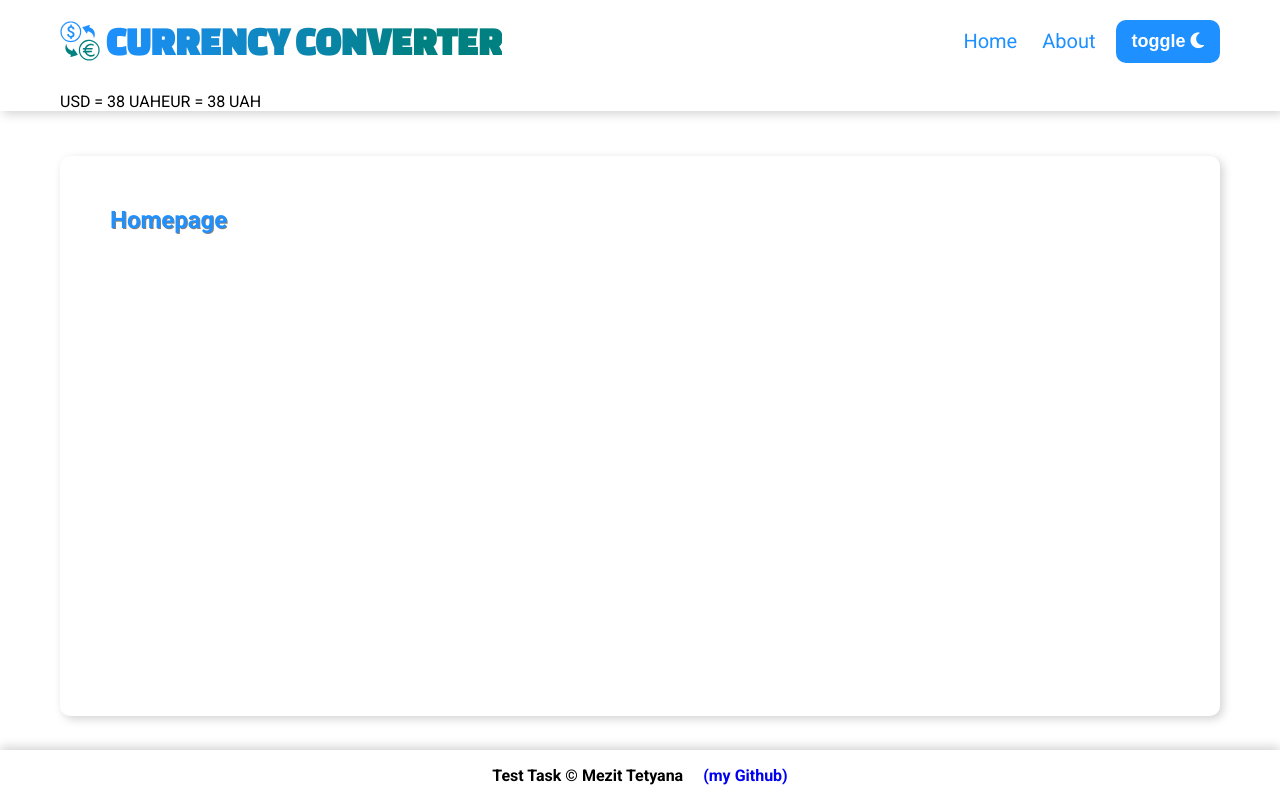
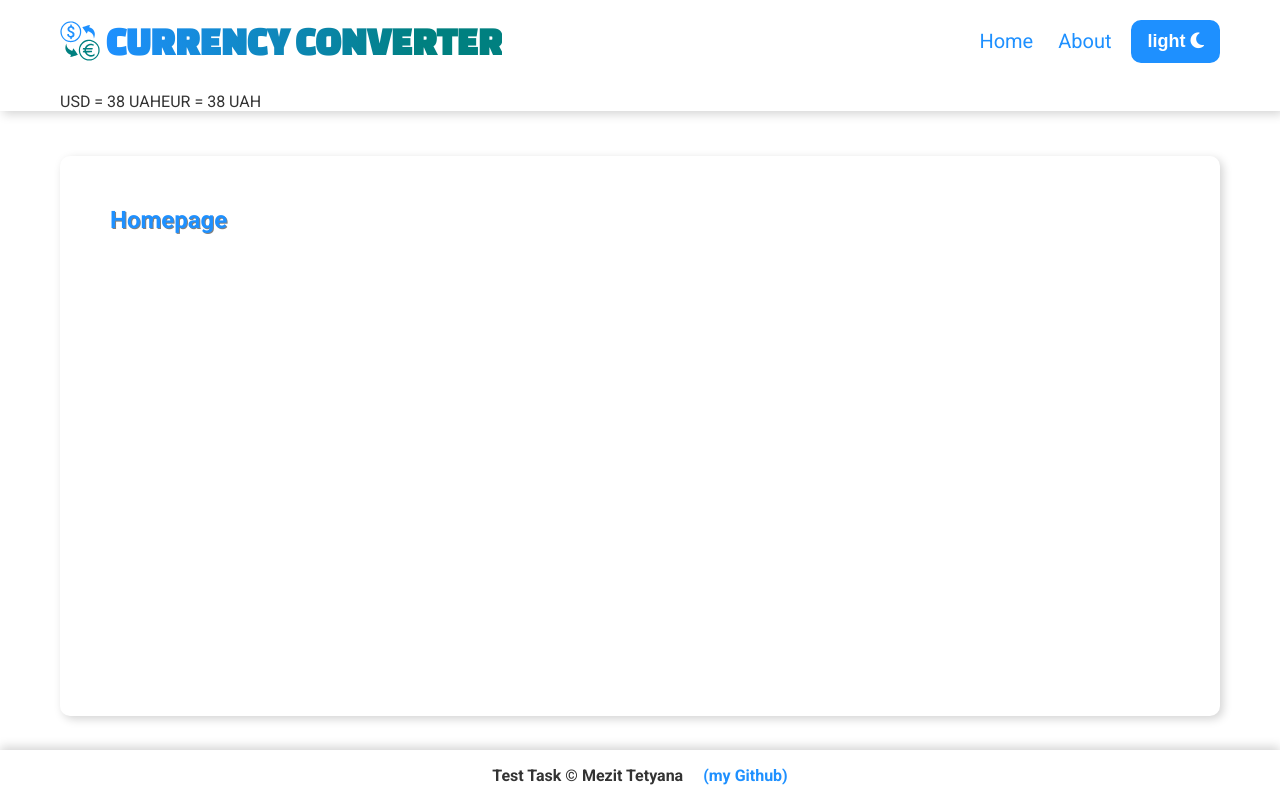
Before and after one commit to NemesisUA/react-currencies-converter, a React (Create React App) app: page / in a window 1280 px wide. Built offline with nearby package versions, Linux system fonts and the light colour scheme.

Commit message:
feat: implement Theme provider

```diff
--- a/src/App.js
+++ b/src/App.js
@@ -1,11 +1,16 @@
 import { Route, Routes } from 'react-router-dom';
+import { useTheme } from './hooks/useTheme';
+
 import HomePage from './pages/HomePage';
 import AboutPage from './pages/AboutPage';
 import NotFoundPage from './pages/NotFoundPage';
 import Layout from './components/Layout';
 
 function App() {
+  const { theme } = useTheme();
+
   return (
+    <div className={`app ${theme}`}>
       <Routes>
         <Route path='/' element={<Layout />}>
           <Route index element={<HomePage />} />
@@ -13,6 +18,7 @@ function App() {
           <Route path='*' element={<NotFoundPage />} />
         </Route>
       </Routes>
+    </div>
   );
 }
 
--- a/src/assets/Footer.css
+++ b/src/assets/Footer.css
@@ -13,4 +13,5 @@ footer {
 
 .github-link {
     margin-left: 20px;
+    color: dodgerblue;
 }
--- a/src/components/Header.jsx
+++ b/src/components/Header.jsx
@@ -1,9 +1,12 @@
 import React from 'react'
 import { Link } from 'react-router-dom'
+import { useTheme } from '../hooks/useTheme'
 import '../assets/Header.css'
 import Button from './UI/Button'
 
 const Header = () => {
+  const {theme, toggleTheme} = useTheme();
+
   return (
     <header className="header">
       <div className="wrapper">
@@ -23,9 +26,12 @@ const Header = () => {
                 <Link to='about' className="navigation__link">About</Link>
               </li>
             </ul>
-            <Button className="styled-btn">
-              toggle <i className="fa-solid fa-moon" ></i>
+
+            <Button onClick={toggleTheme}
+             className="styled-btn">
+              {theme} <i className="fa-solid fa-moon" ></i>
             </Button>
+
           </nav>
         </div>
         <div className="current-rates-wrapper">
--- /dev/null
+++ b/src/hoc/ThemeProvider.jsx
@@ -0,0 +1,23 @@
+import { createContext, useEffect, useState } from "react";
+import { LocalStorageService, LS_KEYS} from "../services/localStorage";
+
+export const ThemeContext = createContext('light');
+
+export const ThemeProvider = ({ children }) => {
+    const [theme, setTheme] = useState(
+        LocalStorageService.get(LS_KEYS.THEME) || 'light');
+
+    const toggleTheme = () => {
+        setTheme(theme => theme === 'light' ? 'dark' : 'light')
+    }
+
+    useEffect(() => {
+        LocalStorageService.set(LS_KEYS.THEME, theme)
+    }, [theme])
+
+        return (
+        <ThemeContext.Provider value={{theme, setTheme, toggleTheme}}>
+            {children}
+        </ThemeContext.Provider>
+    )
+}
--- /dev/null
+++ b/src/hooks/useTheme.js
@@ -0,0 +1,6 @@
+import { useContext } from "react";
+import { ThemeContext } from "../hoc/ThemeProvider";
+
+export const useTheme = () => {
+    return useContext(ThemeContext);
+}
--- a/src/index.css
+++ b/src/index.css
@@ -12,6 +12,16 @@
 
     --color-main: dodgerblue;
     --color-secondary: teal;
+}
+
+.light {
+    color: #333;
+    background-color: #fff;
+}
+
+.dark {
+    color: #ddd;
+    background-color: #333;
 }
 
 body {
--- a/src/index.js
+++ b/src/index.js
@@ -1,6 +1,7 @@
 import React from 'react';
 import ReactDOM from 'react-dom/client';
 import { BrowserRouter } from 'react-router-dom';
+import { ThemeProvider } from './hoc/ThemeProvider';
 import './index.css';
 import App from './App';
 
@@ -8,8 +9,10 @@ import App from './App';
 const root = ReactDOM.createRoot(document.getElementById('root'));
 root.render(
   <React.StrictMode>
-    <BrowserRouter>
-      <App />
-    </BrowserRouter>
+    <ThemeProvider>
+      <BrowserRouter>
+        <App />
+      </BrowserRouter>
+    </ThemeProvider>
   </React.StrictMode>
 );
```
Lines whose indentation alone changed are shown as unchanged.
